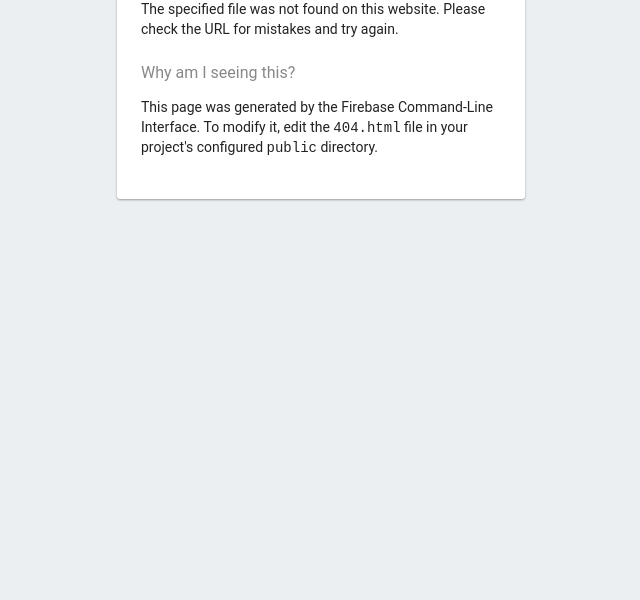
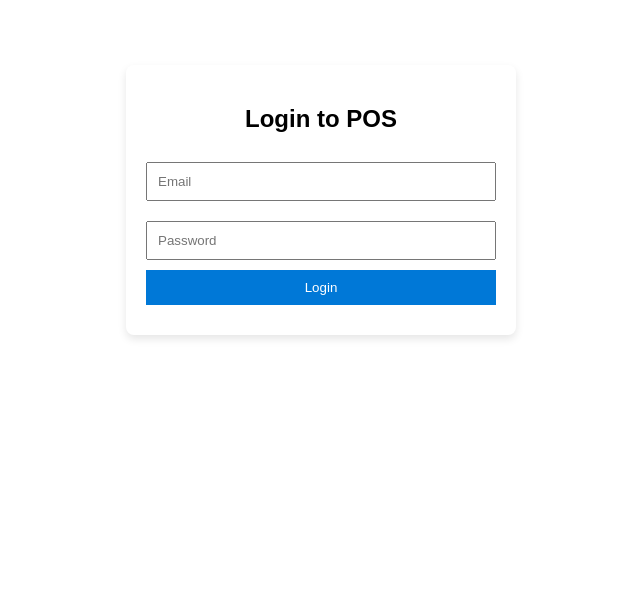
Before and after one commit to allyelvis/sokoni, a plain HTML site: page public/404.html in a window 1280 px wide. Shown: the part 200-800 px from the top of the page, without its empty margins (319-959 px from the left). Drawn offline with Linux system fonts and the light colour scheme.

Commit message:
Update 404.html

```diff
--- a/public/404.html
+++ b/public/404.html
@@ -1,33 +1,91 @@
 <!DOCTYPE html>
-<html>
+<html lang="en">
 <head>
-    <meta charset="utf-8">
-    <meta name="viewport" content="width=device-width, initial-scale=1">
-    <title>Page Not Found</title>
-
-    <style media="screen">
-      body { background: #ECEFF1; color: rgba(0,0,0,0.87); font-family: Roboto, Helvetica, Arial, sans-serif; margin: 0; padding: 0; }
-      #message { background: white; max-width: 360px; margin: 100px auto 16px; padding: 32px 24px 16px; border-radius: 3px; }
-      #message h3 { color: #888; font-weight: normal; font-size: 16px; margin: 16px 0 12px; }
-      #message h2 { color: #ffa100; font-weight: bold; font-size: 16px; margin: 0 0 8px; }
-      #message h1 { font-size: 22px; font-weight: 300; color: rgba(0,0,0,0.6); margin: 0 0 16px;}
-      #message p { line-height: 140%; margin: 16px 0 24px; font-size: 14px; }
-      #message a { display: block; text-align: center; background: #039be5; text-transform: uppercase; text-decoration: none; color: white; padding: 16px; border-radius: 4px; }
-      #message, #message a { box-shadow: 0 1px 3px rgba(0,0,0,0.12), 0 1px 2px rgba(0,0,0,0.24); }
-      #load { color: rgba(0,0,0,0.4); text-align: center; font-size: 13px; }
-      @media (max-width: 600px) {
-        body, #message { margin-top: 0; background: white; box-shadow: none; }
-        body { border-top: 16px solid #ffa100; }
+    <meta charset="UTF-8">
+    <meta name="viewport" content="width=device-width, initial-scale=1.0">
+    <title>POS Login</title>
+    <style>
+        body {
+            font-family: Arial, sans-serif;
+            display: flex;
+            height: 100vh;
+            justify-content: center;
+            align-items: center;
+            margin: 0;
+        }
+        .login-container {
+            width: 350px;
+            padding: 20px;
+            box-shadow: 0 4px 8px rgba(0, 0, 0, 0.1);
+            border-radius: 8px;
+            text-align: center;
+        }
+        input {
+            width: 100%;
+            padding: 10px;
+            margin: 10px 0;
+            box-sizing: border-box;
+        }
+        button {
+            width: 100%;
+            padding: 10px;
+            background-color: #0078D7;
+            color: white;
+            border: none;
+            cursor: pointer;
+        }
+        .error {
+            color: red;
+            margin-top: 10px;
         }
     </style>
 </head>
 <body>
-    <div id="message">
-      <h2>404</h2>
-      <h1>Page Not Found</h1>
-      <p>The specified file was not found on this website. Please check the URL for mistakes and try again.</p>
-      <h3>Why am I seeing this?</h3>
-      <p>This page was generated by the Firebase Command-Line Interface. To modify it, edit the <code>404.html</code> file in your project's configured <code>public</code> directory.</p>
+
+<div class="login-container">
+    <h2>Login to POS</h2>
+    <input type="email" id="email" placeholder="Email" required>
+    <input type="password" id="password" placeholder="Password" required>
+    <button onclick="login()">Login</button>
+    <div class="error" id="error"></div>
 </div>
+
+<!-- Firebase SDK -->
+<script type="module">
+    // Import Firebase SDK
+    import { initializeApp } from "https://www.gstatic.com/firebasejs/9.6.10/firebase-app.js";
+    import { getAuth, signInWithEmailAndPassword } from "https://www.gstatic.com/firebasejs/9.6.10/firebase-auth.js";
+
+    // Firebase Config - Replace with your Firebase project config
+    const firebaseConfig = {
+        apiKey: "YOUR_API_KEY",
+        authDomain: "YOUR_AUTH_DOMAIN",
+        projectId: "YOUR_PROJECT_ID",
+        storageBucket: "YOUR_STORAGE_BUCKET",
+        messagingSenderId: "YOUR_MESSAGING_SENDER_ID",
+        appId: "YOUR_APP_ID"
+    };
+
+    // Initialize Firebase
+    const app = initializeApp(firebaseConfig);
+    const auth = getAuth(app);
+
+    // Login Function
+    async function login() {
+        const email = document.getElementById('email').value;
+        const password = document.getElementById('password').value;
+        const errorDiv = document.getElementById('error');
+
+        try {
+            const userCredential = await signInWithEmailAndPassword(auth, email, password);
+            const user = userCredential.user;
+            localStorage.setItem("user", JSON.stringify(user));
+            window.location.href = "dashboard.html";  // Redirect to dashboard
+        } catch (error) {
+            errorDiv.textContent = "Invalid credentials. Try again.";
+        }
+    }
+</script>
+
 </body>
 </html>
```
Lines whose indentation alone changed are shown as unchanged.
